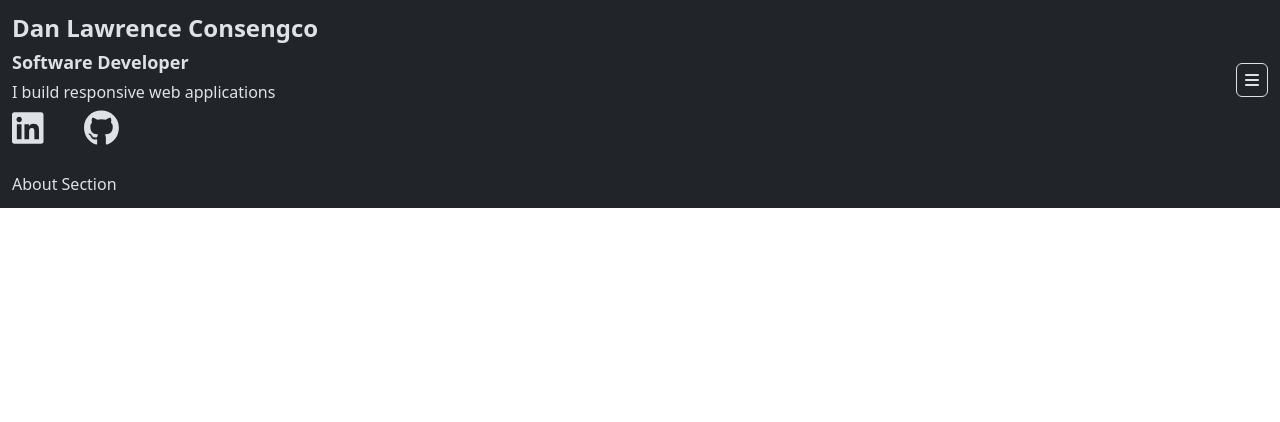
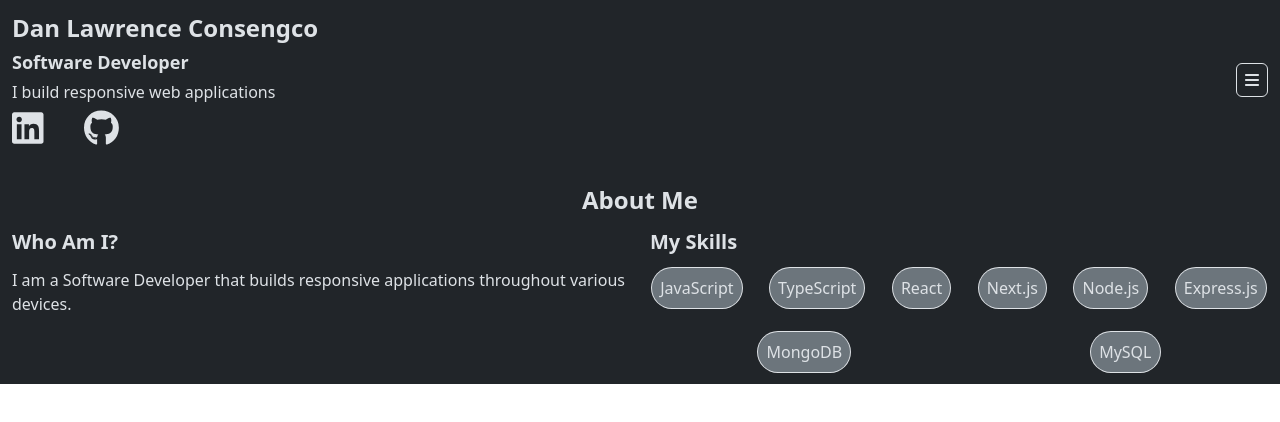
Before and after one commit to DanDaMan23/software-development-portfolio, a React (Create React App) app: page / in a window 1280 px wide. Shown: the top 422 px of the page. Built offline with nearby package versions, Linux system fonts and the light colour scheme.

Commit message:
About section skeleton completed

```diff
--- a/src/App.tsx
+++ b/src/App.tsx
@@ -1,10 +1,11 @@
+import About from "./sections/about/about"
 import Header from "./sections/header/Header"
 
 export default function App() {
   return (
     <div className='bg-black text-light-gray p-3'>
       <Header />
-      <p className='pt-40'>About Section</p>
+      <About />
     </div>
   )
 }
--- /dev/null
+++ b/src/sections/about/about.tsx
@@ -0,0 +1,14 @@
+import MySkills from "./my-skills"
+import WhoAmI from "./who-am-i"
+
+export default function About() {
+  return (
+    <div className='pt-40'>
+      <p className='text-center font-bold text-2xl my-3'>About Me</p>
+      <div className='flex flex-wrap gap-5'>
+        <WhoAmI />
+        <MySkills />
+      </div>
+    </div>
+  )
+}
--- /dev/null
+++ b/src/sections/about/my-skills.tsx
@@ -0,0 +1,28 @@
+export default function MySkills() {
+  const skillSets = [
+    "JavaScript",
+    "TypeScript",
+    "React",
+    "Next.js",
+    "Node.js",
+    "Express.js",
+    "MongoDB",
+    "MySQL"
+  ]
+
+  return (
+    <div className='md:flex-1'>
+      <p className='text-xl font-bold mb-3'>My Skills</p>
+      <div className='flex flex-wrap justify-around gap-6'>
+        {skillSets.map((value, index) => (
+          <p
+            key={index}
+            className='bg-dark-gray p-2 rounded-full ring-1 ring-light-gray'
+          >
+            {value}
+          </p>
+        ))}
+      </div>
+    </div>
+  )
+}
--- /dev/null
+++ b/src/sections/about/who-am-i.tsx
@@ -0,0 +1,11 @@
+export default function WhoAmI() {
+  return (
+    <div className='md:flex-1'>
+      <p className='text-xl font-bold mb-3'>Who Am I?</p>
+      <p>
+        I am a Software Developer that builds responsive applications throughout
+        various devices.
+      </p>
+    </div>
+  )
+}
```
